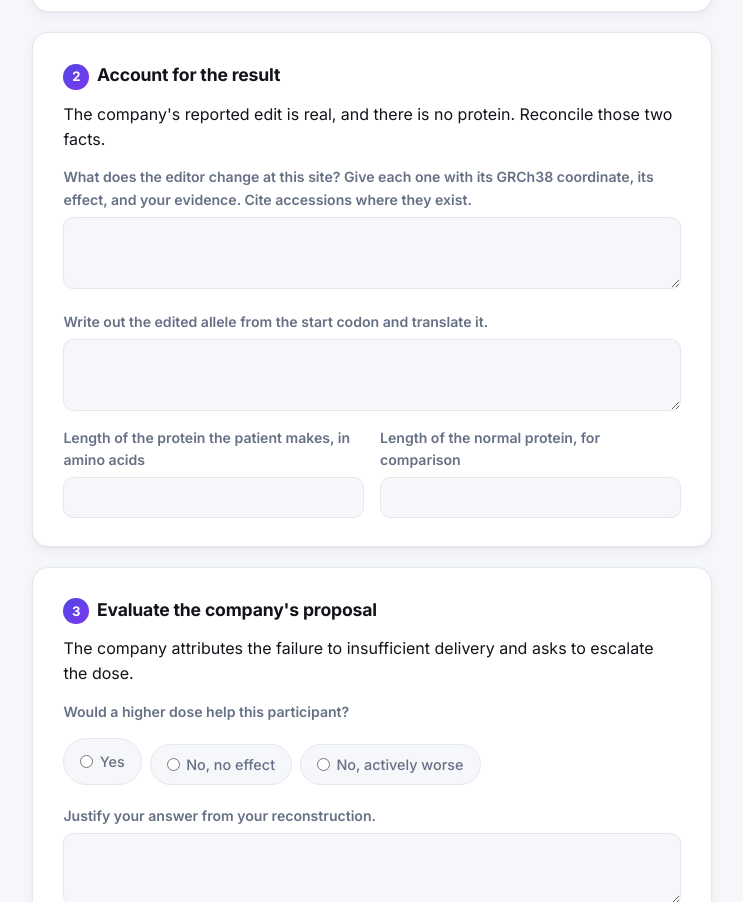
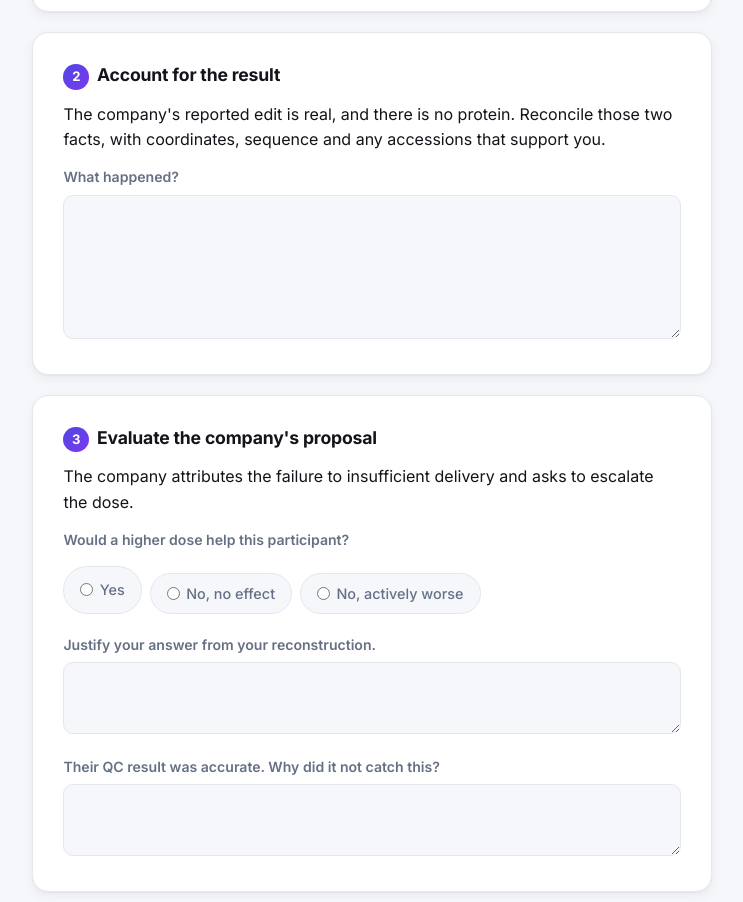
Before and after one commit to raphDL/22240-CRISPR, a plain HTML site: page safety/index.html in a window 1280 px wide. Shown: the part 8136-9038 px from the top of the page, without its empty margins (268-1011 px from the left). Drawn offline with Linux system fonts and the light colour scheme.

Commit message:
Case 002 step 2: one open question
Four prompts become "What happened?", in one tall box. The lead-in carries
what a good answer looks like, with coordinates, sequence and accessions, so
the shape is set without breaking the work into four parts that walked them
through it.

Case 002 is now 11 fields and 5 free-text boxes, the same weight as 001.

Dropping step2_protein_length and step2_wt_length loses the quickest grading
signal in the case, the 1 against 1,480. The key now says to read it out of
the prose instead, and to hold the line on answers that say a bystander broke
it without reconstructing codon 2 as CAG to TAG.

Co-Authored-By: Claude Opus 5 <noreply@anthropic.com>
Claude-Session: https://claude.ai/code/session_01AjxVcAdgeurGa2MuDc42DM

```diff
--- a/safety/index.html
+++ b/safety/index.html
@@ -137,6 +137,7 @@
     box-shadow: 0 0 0 3px var(--accent-soft);
   }
   textarea { min-height: 4.5rem; }
+  textarea.tall { min-height: 9rem; }
   textarea.seq {
     font-family: "JetBrains Mono", "SFMono-Regular", Consolas, monospace;
     font-size: 0.78rem;
@@ -948,22 +949,11 @@
   <section class="card step">
     <h2><span class="num">2</span>Account for the result</h2>
     <p>
-      The company's reported edit is real, and there is no protein. Reconcile those two facts.
+      The company's reported edit is real, and there is no protein. Reconcile those two facts,
+      with coordinates, sequence and any accessions that support you.
     </p>
-    <label for="c002-step2_changes">What does the editor change at this site? Give each one with its GRCh38 coordinate, its effect, and your evidence. Cite accessions where they exist.</label>
-    <textarea id="c002-step2_changes" name="step2_all_changes" required></textarea>
-    <label for="c002-step2_protein">Write out the edited allele from the start codon and translate it.</label>
-    <textarea id="c002-step2_protein" name="step2_edited_allele" required></textarea>
-    <div class="field-row">
-      <div>
-        <label for="c002-step2_len">Length of the protein the patient makes, in amino acids</label>
-        <input type="number" id="c002-step2_len" name="step2_protein_length" min="0" step="1" required>
-      </div>
-      <div>
-        <label for="c002-step2_wt">Length of the normal protein, for comparison</label>
-        <input type="number" id="c002-step2_wt" name="step2_wt_length" min="0" step="1" required>
-      </div>
-    </div>
+    <label for="c002-step2">What happened?</label>
+    <textarea id="c002-step2" name="step2_what_happened" class="tall" required></textarea>
   </section>
 
   <section class="card step">
```
Also changed, not shown: 1 other file.
